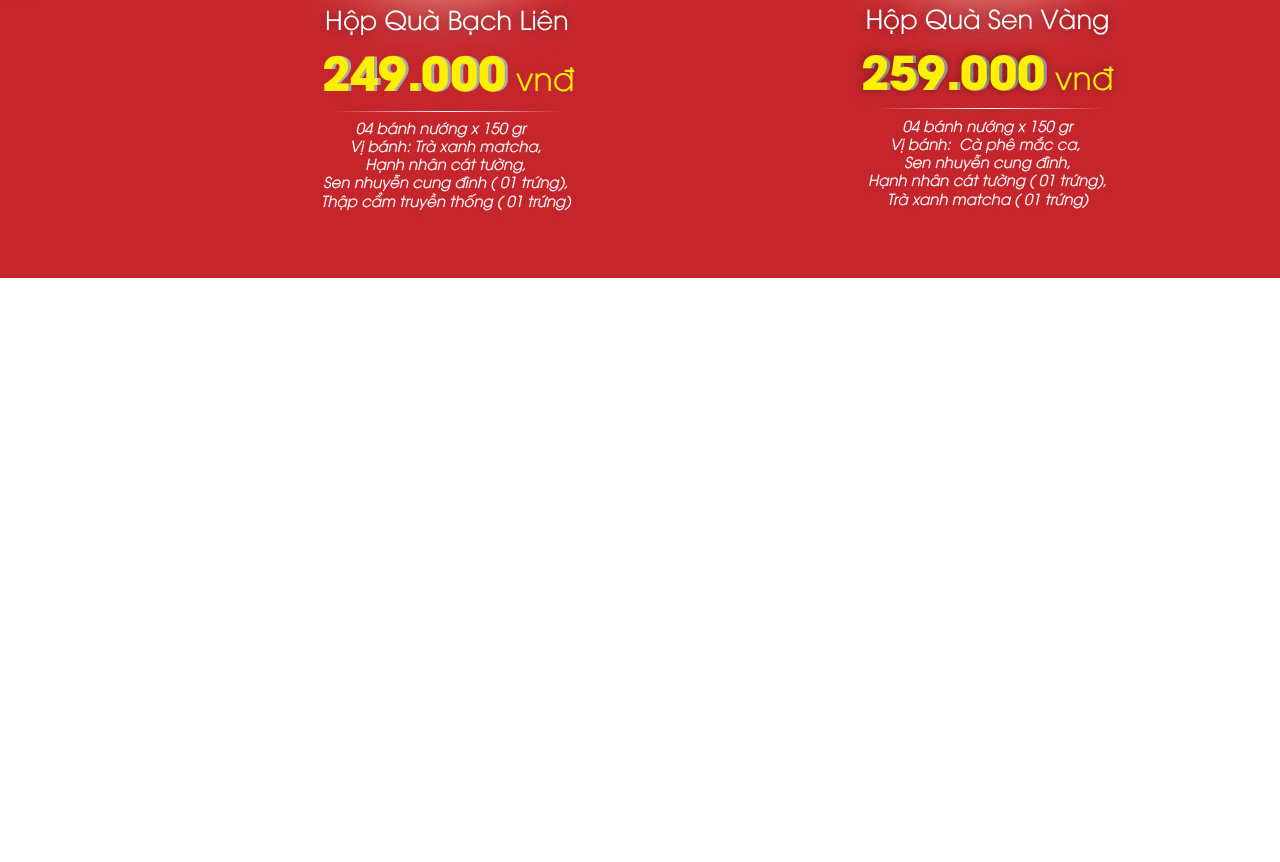
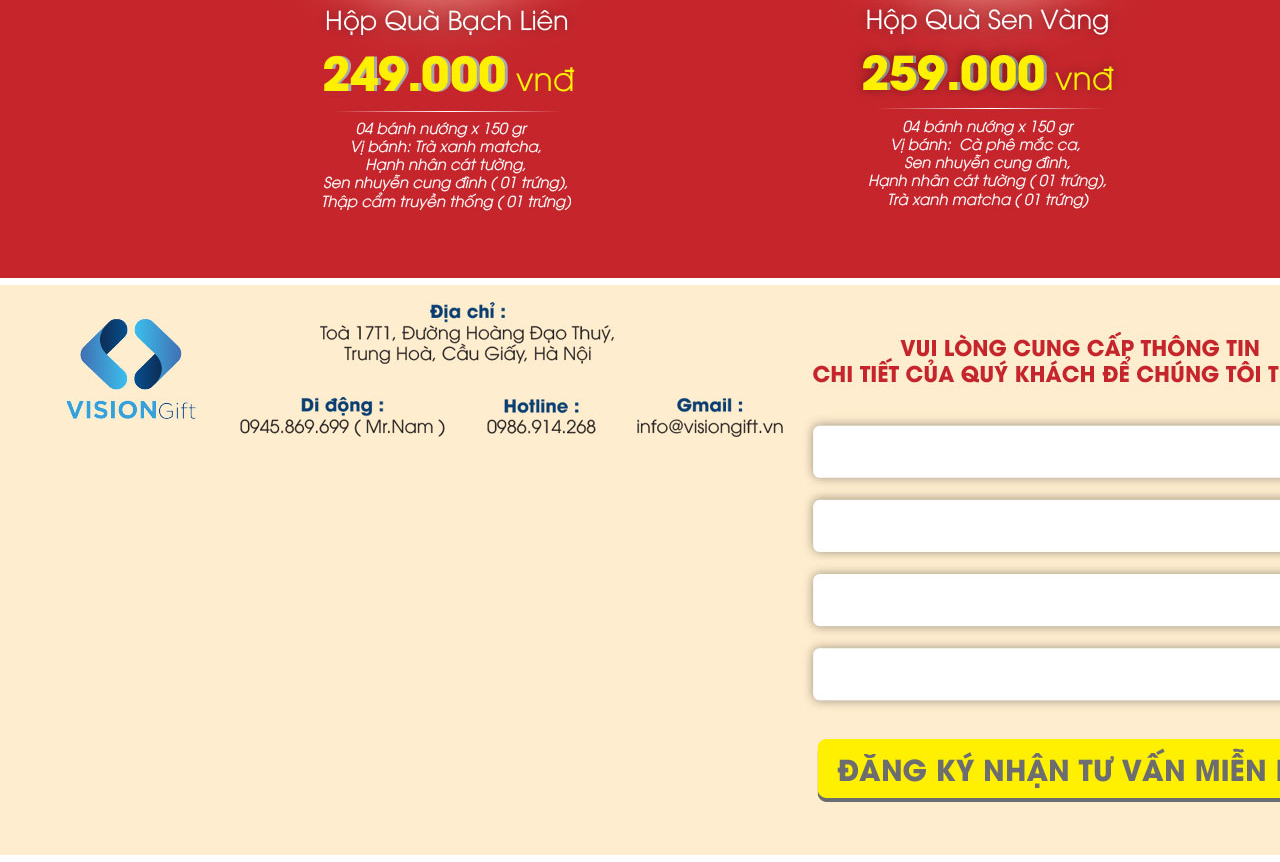
Before and after one commit to namnguyenth/midAutumn, a plain HTML site: page index.html in a window 1280 px wide. Shown: the part 3187-4049 px from the top of the page. Before the commit the page ends 3472 px from the top, so only its background shows below. Drawn offline with Linux system fonts and the light colour scheme; a web font is replaced by a local one.

Commit message:
Add files via upload

```diff
--- a/index.html
+++ b/index.html
@@ -98,6 +98,12 @@
         </div>
       </div>
     </section>
-
+    <section>
+      <div class="s6">
+        <div class="background">
+          <img src="images/s6_bg.jpg" alt="">
+        </div>
+      </div>
+    </section>
   </body>
 </html>
--- a/midAutumn.css
+++ b/midAutumn.css
@@ -305,7 +305,6 @@ header .logo {
   top: 26%;
   left: 21.5%;
 }
-
 .s5 .product-right {
   height: auto;
   position: absolute;
```
